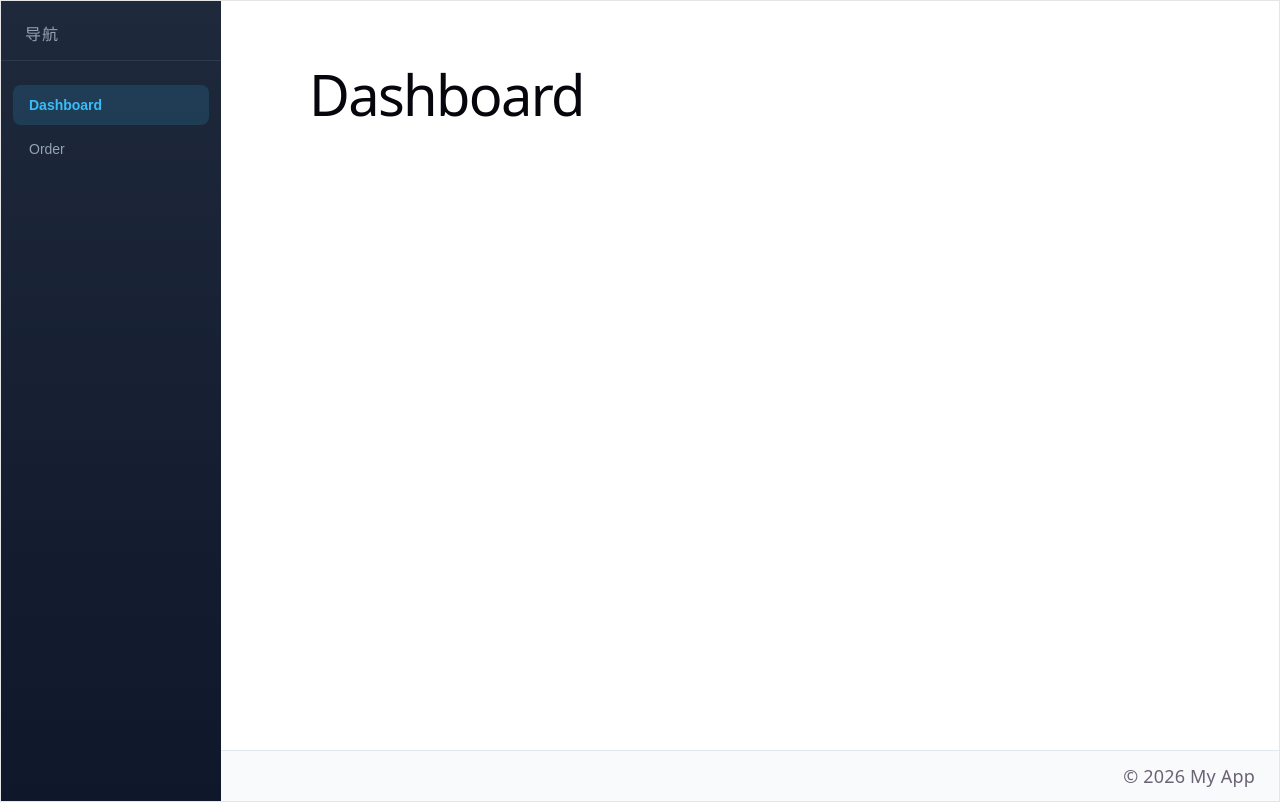
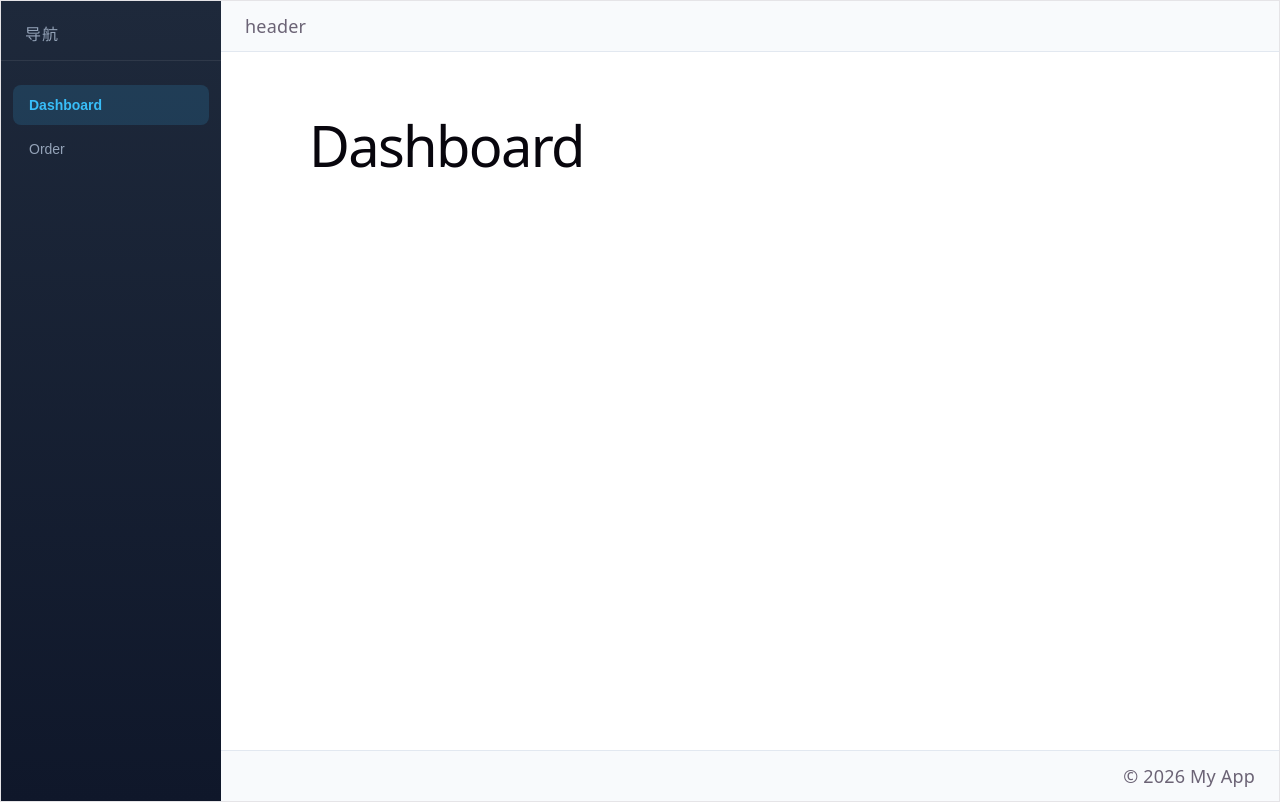
Before and after one commit to andyhe68/React-ERP, a React (Vite) app: page / in a window 1280 px wide. Built offline with nearby package versions, Linux system fonts and the light colour scheme.

Commit message:
update topbar

```diff
--- a/src/components/Layout.tsx
+++ b/src/components/Layout.tsx
@@ -2,12 +2,14 @@ import { Outlet } from 'react-router-dom';
 
 import './Layout.css';
 import Sidebar from './Sidebar';
+import Topbar from './Topbar';
 
 function Layout() {
   return (
     <div className="layout">
       <Sidebar />
       <div className="layout-main">
+        <Topbar />
         <main className="layout-content">
           <Outlet />
         </main>
--- /dev/null
+++ b/src/components/Topbar.css
@@ -0,0 +1,6 @@
+.topbar {
+  padding: 12px 24px;
+  background: #f8fafc;
+  border-bottom: 1px solid #e2e8f0;
+  flex-shrink: 0;
+}
--- /dev/null
+++ b/src/components/Topbar.tsx
@@ -0,0 +1,9 @@
+import './Topbar.css';
+
+export default function Topbar() {
+  return (
+    <header className="topbar">
+      <p>header</p>
+    </header>
+  );
+}
```
